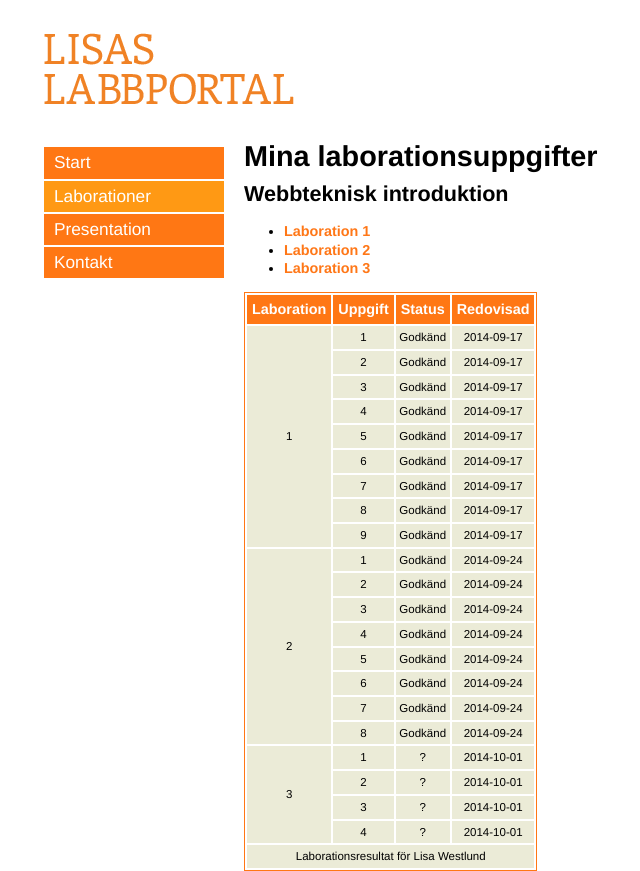
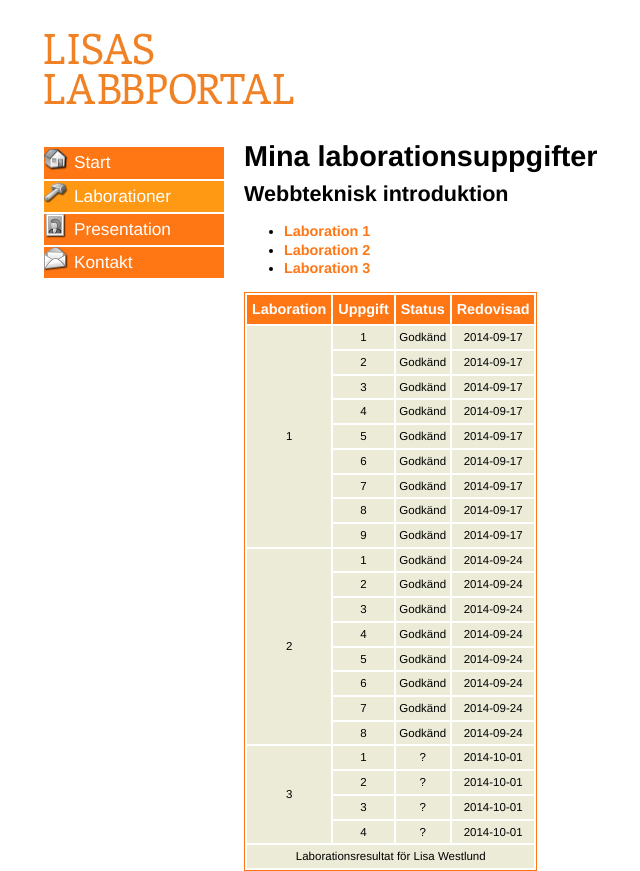
Before and after one commit to lw222gu/1IK415-laborationer, a plain HTML site: page pages/laborationer.html in a window 1280 px wide. Shown: the top 871 px of the page, without its empty margins (116-756 px from the left). Drawn offline with Linux system fonts and the light colour scheme.

Commit message:
3.4 Sprites

```diff
--- a/css/style.css
+++ b/css/style.css
@@ -117,7 +117,10 @@ a:active {color: #FF7717; }
     font-size: 1.2em;
     line-height:1.8em;
     display:block;
+    background-image:url(pics/sprite.png);
+    background-repeat:no-repeat;
 }
+
 
 #navigation ul {
     list-style:none;
@@ -126,7 +129,7 @@ a:active {color: #FF7717; }
 
 #navigation li {
     padding-bottom:2px;
-    text-indent:10px;
+    text-indent:30px;
 }
 
 #navigation a:link {color:#FFF; background-color: #FF7714;}
@@ -136,6 +139,42 @@ a:active {color: #FF7717; }
 #navigation a:active {color:#FFF; background-color:#FF7714;}
 
 #navigation a.active {color:#FFF; background-color: #FF9914;}
+
+
+/* Menu sprites */
+
+#home-icon {
+    background-position:0 -48px;
+}
+
+#home-icon:hover {
+    background-position:0 0;
+}
+
+#lab-icon {
+    background-position:0 -144px ;
+}
+
+#lab-icon:hover {
+    background-position:0 -96px;
+}
+
+#pres-icon {
+    background-position:0 -240px;
+}
+
+#pres-icon:hover {
+    background-position:0 -192px;
+}
+
+#contact-icon {
+    background-position:0 -336px;
+}
+
+#contact-icon:hover {
+    background-position:0 -288px;
+}
+
 
 /* Bilder - placering och form */
 
--- a/pages/laborationer.html
+++ b/pages/laborationer.html
@@ -20,16 +20,16 @@
             <div id="navigation">
                 <ul>
                     <li>
-                        <a href="../index.html">Start</a>
+                        <a id="home-icon" href="../index.html">Start</a>
                     </li>
                     <li>
-                        <a class="active" href="laborationer.html">Laborationer</a>
+                        <a id="lab-icon" class="active" href="laborationer.html">Laborationer</a>
                     </li>
                     <li>
-                        <a href="presentation.html">Presentation</a>
+                        <a id="pres-icon" href="presentation.html">Presentation</a>
                     </li>
                     <li>
-                        <a href="kontakt.html">Kontakt</a>
+                        <a id="contact-icon" href="kontakt.html">Kontakt</a>
                     </li>
                 </ul>
             </div>
```
Also changed, not shown: index.html (+4 -4 lines), pages/kontakt.html (+4 -4 lines), pages/presentation.html (+4 -4 lines), css/pics/sprite.png (added), 1 other file.
